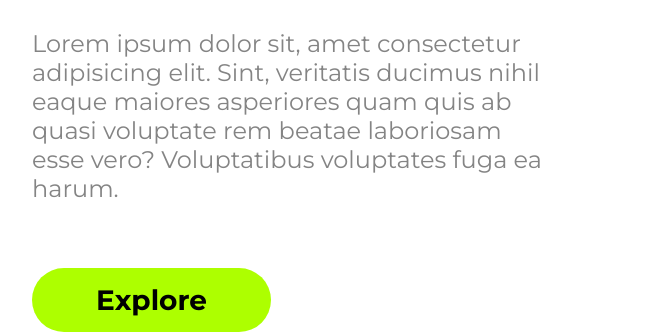
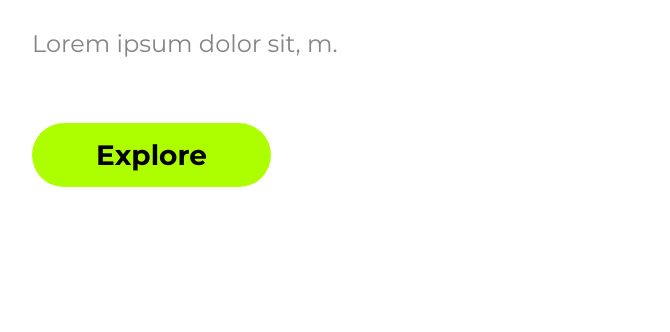
Before and after one commit to Lucasrodriguesj3/Projeto-2, a plain HTML site: page index.html in a window 1280 px wide. Shown: the part 929-1261 px from the top of the page, without its empty margins (54-724 px from the left). After the commit the page ends 1116 px from the top, so only its background shows below. Drawn offline with Linux system fonts and the light colour scheme.

Commit message:
alteraçao de paragrafo

```diff
--- a/index.html
+++ b/index.html
@@ -24,8 +24,7 @@
     <div>
         <h1>WE CARE</h1>
         <h2>About Your Pet</h2>
-        <p>Lorem ipsum dolor sit, amet consectetur adipisicing elit. Sint, veritatis ducimus nihil eaque maiores asperiores quam quis ab quasi voluptate rem beatae laboriosam esse vero? Voluptatibus voluptates fuga ea harum.
-        </p>
+        <p>Lorem ipsum dolor sit, m. </p>
         <button class="explore-button"> Explore </button>
     </div>
 
```
